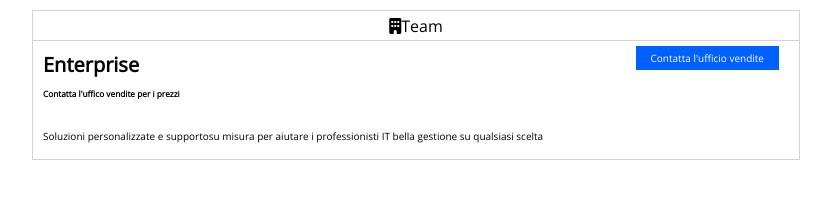
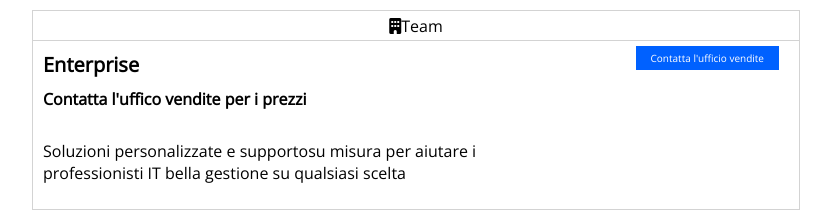
Before and after one commit to MatteoBassanin/htmlcss-dropbox, a plain HTML site: page index.html in a window 1280 px wide. Shown: the part 1732-1946 px from the top of the page, without its empty margins (224-1055 px from the left). Drawn offline with nearby package versions, Linux system fonts and the light colour scheme.

Commit message:
changing more fontsize cause zoom out the original

```diff
--- a/css/style.css
+++ b/css/style.css
@@ -6,6 +6,10 @@
 
 body{
     font-family: 'Open Sans', sans-serif;
+}
+
+p,h5,h4,h3{
+    font-size: 16px;
 }
 
 .flex{
@@ -226,7 +230,7 @@ i.fa-solid.fa-check{
 }
 
 .row{
-    height: 150px;
+    height: 200px;
     width: 100%;
     border: 1px solid lightgray;
     margin: 10px 0;
@@ -234,6 +238,7 @@ i.fa-solid.fa-check{
 
 .more_info_left{
     padding-left: 10px;
+    width: 500px;
 }
 
 .row h3{
```
